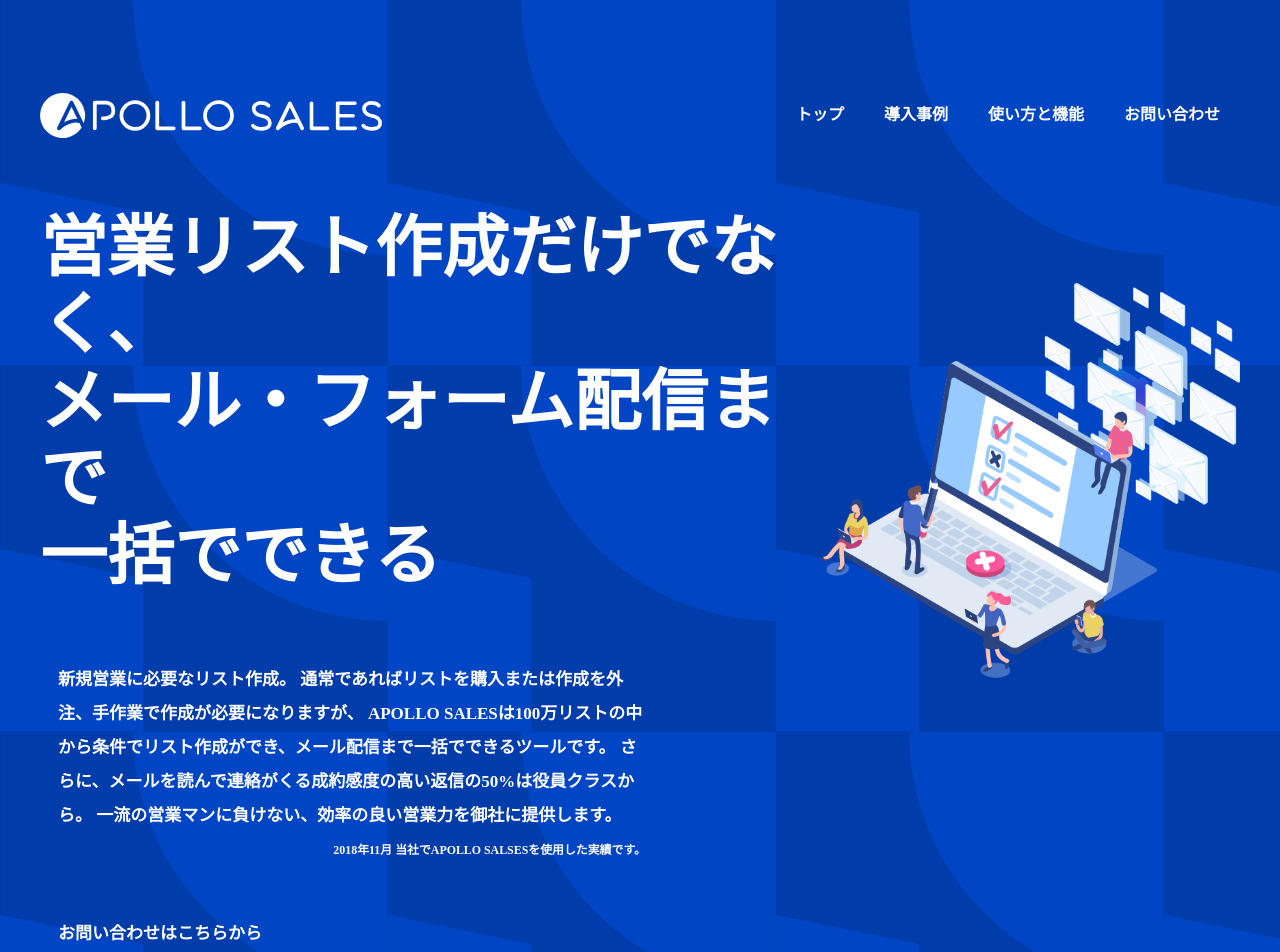
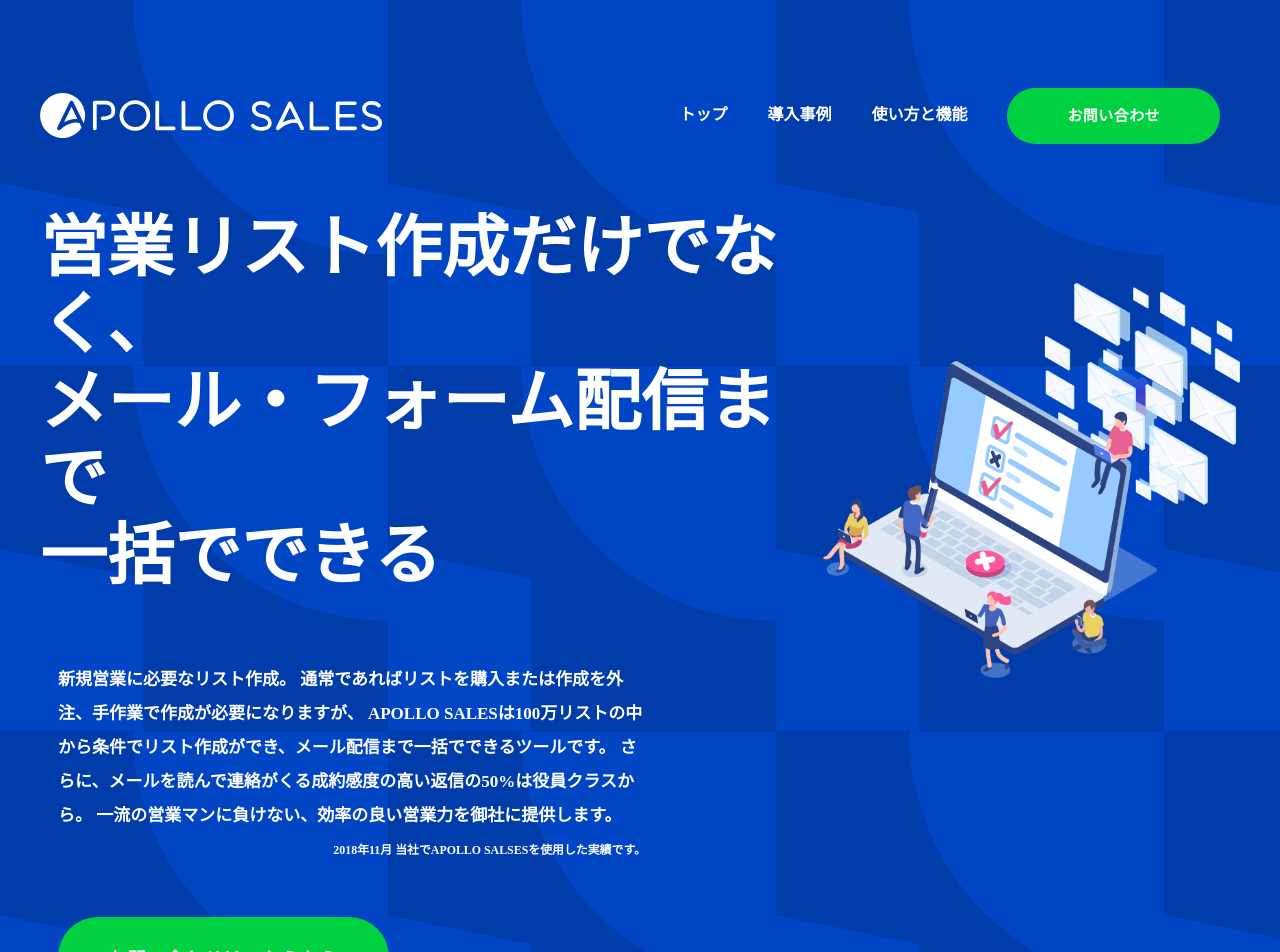
Before and after one commit to fo-ji/LP02_lesson, a React (Create React App) app: page / in a window 1280 px wide. Shown: the top 952 px of the page. Built offline with nearby package versions, Linux system fonts and the light colour scheme.

Commit message:
add ButtonComponent

```diff
--- /dev/null
+++ b/src/components/LargeButton.jsx
@@ -0,0 +1,30 @@
+import React from 'react'
+import Button from '@material-ui/core/Button'
+import { makeStyles } from '@material-ui/styles'
+
+const useStyles = makeStyles({
+  'button': {
+    backgroundColor: '#00D141',
+    color: '#fff',
+    fontSize: '1.1em',
+    fontWeight: 'bold',
+    borderRadius: '40px',
+    padding: '27px 50px',
+    marginTop: '50px',
+    '&:hover': {
+      backgroundColor: '#0CAB3D',
+    }
+  }
+})
+
+const LargeButton = (props) => {
+  const classes = useStyles()
+
+  return (
+    <Button className={classes.button} >
+      {props.label}
+    </Button>
+  )
+}
+
+export default LargeButton
--- /dev/null
+++ b/src/components/SmallButton.jsx
@@ -0,0 +1,29 @@
+import React from 'react'
+import Button from '@material-ui/core/Button'
+import { makeStyles } from '@material-ui/styles'
+
+const useStyles = makeStyles({
+  'button': {
+    backgroundColor: '#00D141',
+    color: '#fff',
+    fontSize: '15px',
+    fontWeight: 'bold',
+    borderRadius: '28px',
+    padding: '15px 60px',
+    '&:hover': {
+      backgroundColor: '#0CAB3D',
+    }
+  }
+})
+
+const SmallButton = (props) => {
+  const classes = useStyles()
+
+  return (
+    <Button className={classes.button} >
+      {props.label}
+    </Button>
+  )
+}
+
+export default SmallButton
--- a/src/templates/Header.jsx
+++ b/src/templates/Header.jsx
@@ -3,6 +3,8 @@
 import backgroundImage from '../assets/images/background-image.png'
 import headerLogo from '../assets/images/header-logo.svg'
 import headerImage from '../assets/images/header-image.png'
+import SmallButton from '../components/SmallButton'
+import LargeButton from '../components/LargeButton'
 
 const Header = () => {
 
@@ -92,7 +94,7 @@
               <li><a href='http://localhost:3000/'>トップ</a></li>
               <li><a>導入事例</a></li>
               <li><a>使い方と機能</a></li>
-              <li><a className='contact-button'>お問い合わせ</a></li>
+              <li><SmallButton label={'お問い合わせ'} href='' /></li>
             </ul>
           </nav>
         </NavBar>
@@ -102,7 +104,7 @@
             <p>
               新規営業に必要なリスト作成。 通常であればリストを購入または作成を外注、手作業で作成が必要になりますが、 APOLLO SALESは100万リストの中から条件でリスト作成ができ、メール配信まで一括でできるツールです。 さらに、メールを読んで連絡がくる成約感度の高い返信の50%は役員クラスから。 一流の営業マンに負けない、効率の良い営業力を御社に提供します。
               <small>2018年11月 当社でAPOLLO SALSESを使用した実績です。</small>
-              <a className='contact-button'>お問い合わせはこちらから</a>
+              <LargeButton label={'お問い合わせはこちらから'} href='' />
             </p>
           </TextArea>
           <ImageArea>
```
Also changed, not shown: src/components/MediumButton.jsx (added, +29 -0 lines).
